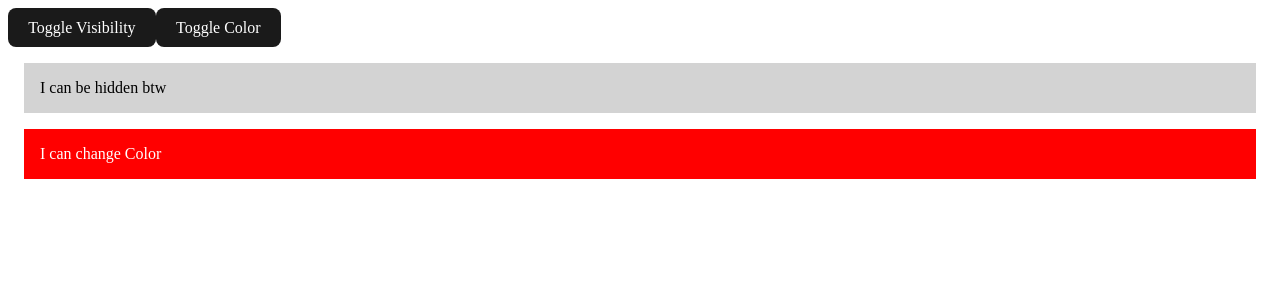
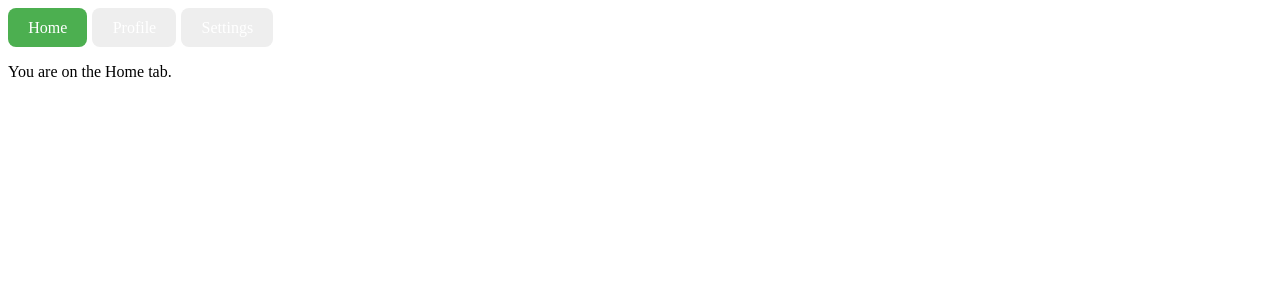
Before and after one commit to jedaqsaul/practice-react-repo, a React (Vite) app: page / in a window 1280 px wide. Shown: the top 300 px of the page. Built offline with nearby package versions, Linux system fonts and the light colour scheme.

Commit message:
Adds the tabswitcher project

```diff
--- a/src/App.jsx
+++ b/src/App.jsx
@@ -1,6 +1,6 @@
 import React from "react";
 
-import ToggleBoxes from "./Review/ToggleBoxes";
+import TabSwitcher from "./Review/TabSwitcher";
 
 export default function App() {
   return (
@@ -12,7 +12,8 @@ export default function App() {
       {/* <DarkModeToggle /> */}
       {/* <UserProfile/> */}
       {/* <CounterTest /> */}
-      <ToggleBoxes />
+      {/* <ToggleBoxes /> */}
+      <TabSwitcher />
     </div>
   );
 }
--- /dev/null
+++ b/src/Review/TabSwitcher.jsx
@@ -0,0 +1,53 @@
+import React, { useState } from "react";
+
+export default function TabSwitcher() {
+  const [activeTab, setActiveTab] = useState("Home");
+
+  const renderContent = () => {
+    switch (activeTab) {
+      case "Home":
+        return <p>You are on the Home tab.</p>;
+      case "Profile":
+        return <p>Welcome to your Profile page!</p>;
+      case "Settings":
+        return <p>Adjust your Settings here.</p>;
+      default:
+        return null;
+    }
+  };
+
+  return (
+    <div>
+      <div style={{ marginBottom: "10px" }}>
+        <button
+          style={{
+            backgroundColor: activeTab === "Home" ? "#4caf50" : "#eee",
+            marginRight: "5px",
+          }}
+          onClick={() => setActiveTab("Home")}
+        >
+          Home
+        </button>
+        <button
+          style={{
+            backgroundColor: activeTab === "Profile" ? "#4caf50" : "#eee",
+            marginRight: "5px",
+          }}
+          onClick={() => setActiveTab("Profile")}
+        >
+          Profile
+        </button>
+        <button
+          style={{
+            backgroundColor: activeTab === "Settings" ? "#4caf50" : "#eee",
+          }}
+          onClick={() => setActiveTab("Settings")}
+        >
+          Settings
+        </button>
+      </div>
+
+      <div>{renderContent()}</div>
+    </div>
+  );
+}
```
